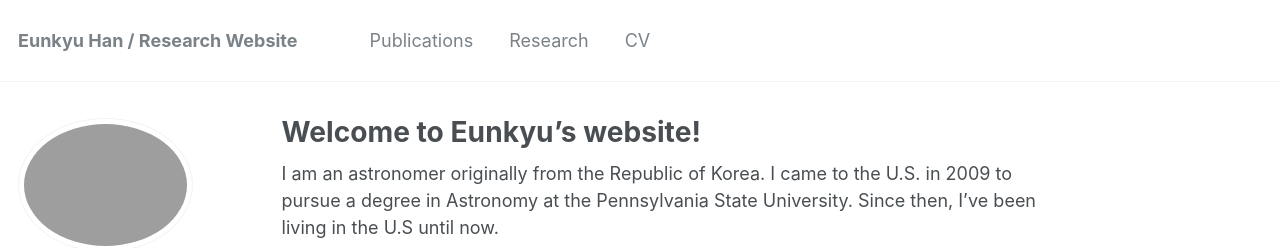
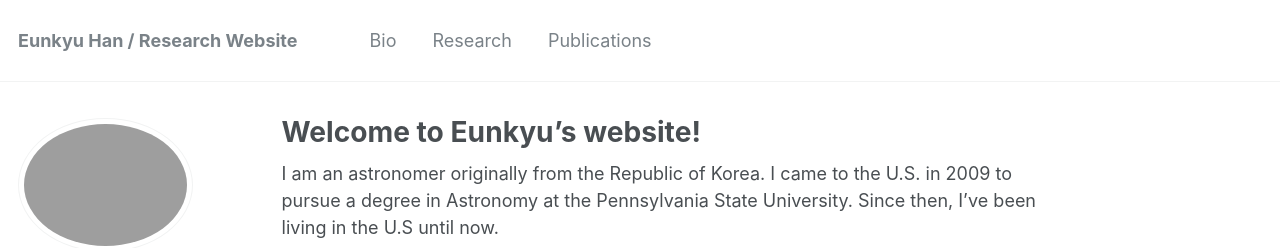
Before and after one commit to eunkyuh/eunkyuh.github.io, a Jekyll site: the page built from _pages/about.md, in a window 1280 px wide. Shown: the top 248 px of the page. Built offline with Jekyll 4.4.1, drawn with Linux system fonts in a browser that asks for light colours; some web fonts are replaced.

Commit message:
Update navigation.yml

```diff
--- a/_data/navigation.yml
+++ b/_data/navigation.yml
@@ -1,10 +1,13 @@
 # main links links
 main:
-  - title: "Publications"
-    url: /publications/
+  - title: "Bio"
+    url: /bio/
 
   - title: "Research"
     url: /research/
 
-  - title: "CV"
-    url: /cv/
+  - title: "Publications"
+    url: /publications/
+
+#   - title: "CV"
+#     url: /cv/
```
